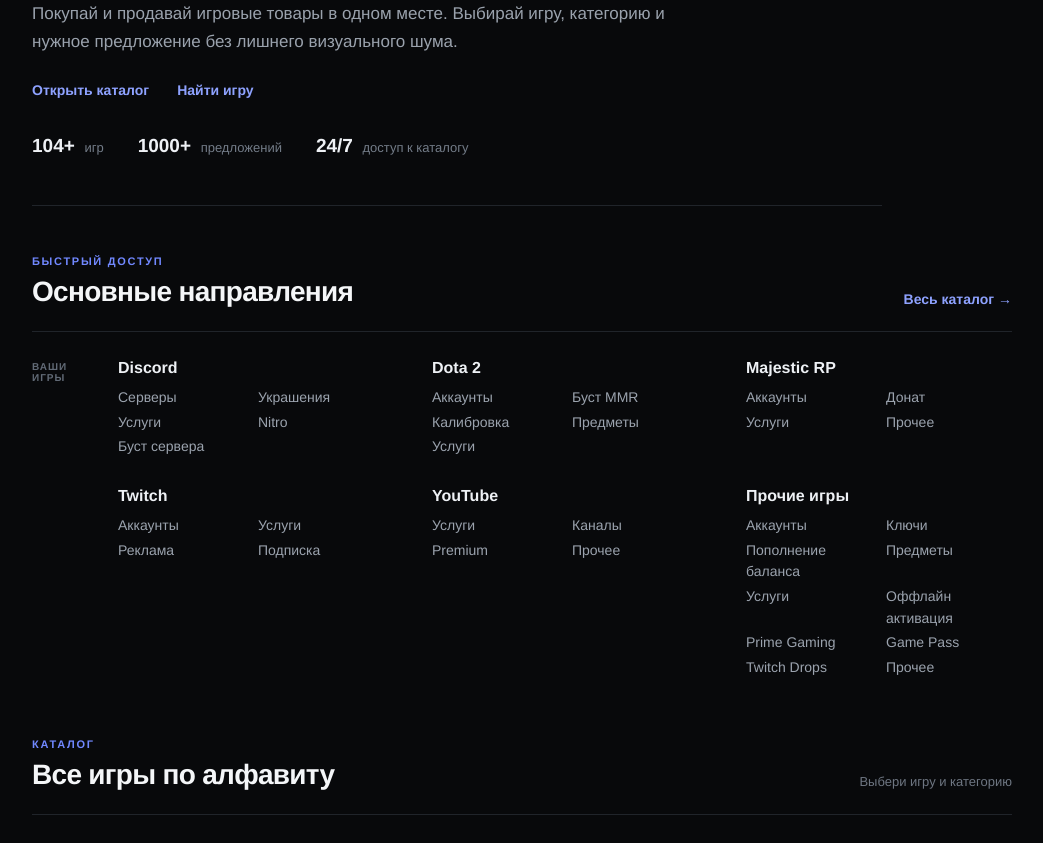
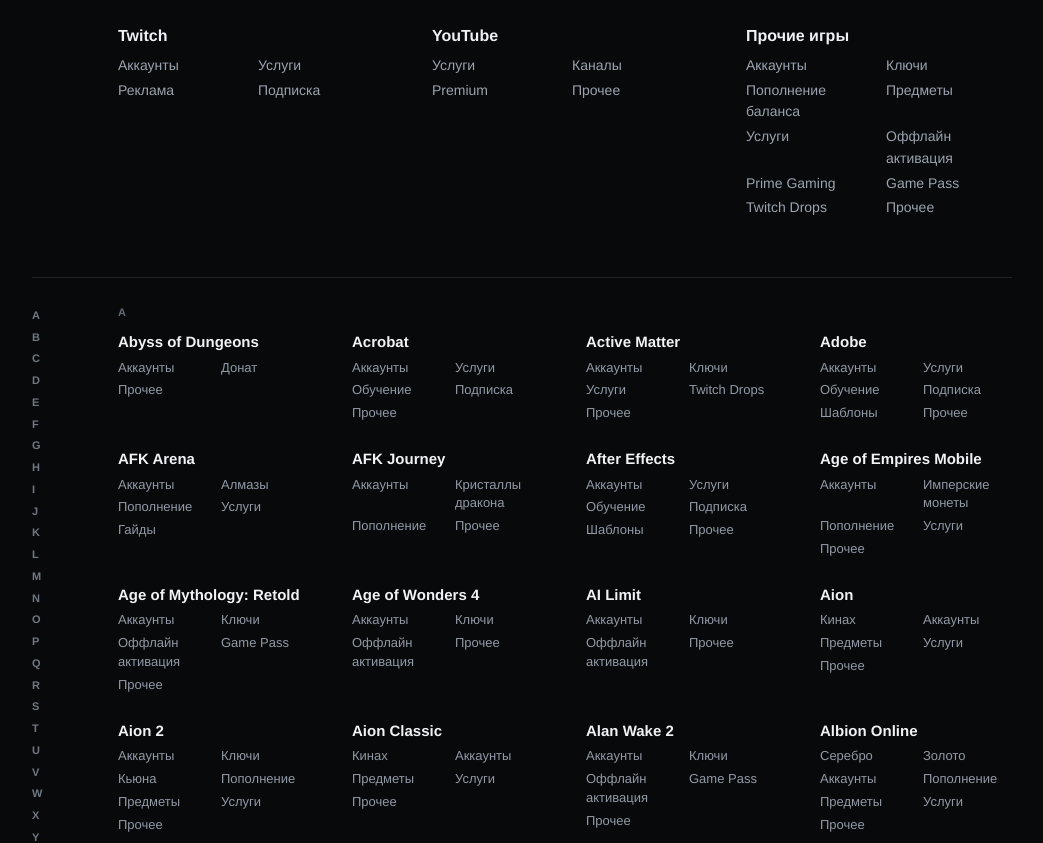
Before and after one commit to danylokadomtseveu-wq/kashra-marketplace, a Next.js app in the folder apps/web/: page / in a window 1280 px wide. Shown: the part 280-1123 px from the top of the page, without its empty margins (118-1161 px from the left). Built offline with nearby package versions, Linux system fonts and the light colour scheme.

Commit message:
refactor: make homepage text-first and remove intro

```diff
--- a/apps/web/src/app/page.tsx
+++ b/apps/web/src/app/page.tsx
@@ -1,48 +1,14 @@
-import Link from "next/link"
 import { CategoryGrid } from "@/components/CategoryGrid"
 import { GameCatalog } from "@/components/GameCatalog"
-import { GAMES } from "@/data/games"
 
 export default function HomePage() {
   return (
-    <div className="kashra-home">
-      <header className="kashra-intro">
-        <div className="kashra-eyebrow">KASHRA MARKETPLACE</div>
-        <h1>Игры, аккаунты и цифровые услуги</h1>
-        <p>
-          Покупай и продавай игровые товары в одном месте. Выбирай игру,
-          категорию и нужное предложение без лишнего визуального шума.
-        </p>
-        <nav className="kashra-intro-links" aria-label="Основные действия">
-          <Link href="/catalog">Открыть каталог</Link>
-          <Link href="/search">Найти игру</Link>
-        </nav>
-        <div className="kashra-stats" aria-label="Статистика каталога">
-          <span><strong>{GAMES.length}+</strong> игр</span>
-          <span><strong>1000+</strong> предложений</span>
-          <span><strong>24/7</strong> доступ к каталогу</span>
-        </div>
-      </header>
-
+    <div className="kashra-home kashra-home-clean">
       <section className="kashra-directory">
-        <div className="section-heading">
-          <div>
-            <div className="section-kicker">БЫСТРЫЙ ДОСТУП</div>
-            <h2>Основные направления</h2>
-          </div>
-          <Link href="/catalog" className="section-link">Весь каталог →</Link>
-        </div>
         <CategoryGrid />
       </section>
 
       <section className="kashra-catalog-section">
-        <div className="section-heading">
-          <div>
-            <div className="section-kicker">КАТАЛОГ</div>
-            <h2>Все игры по алфавиту</h2>
-          </div>
-          <span className="catalog-caption">Выбери игру и категорию</span>
-        </div>
         <GameCatalog />
       </section>
     </div>
```
